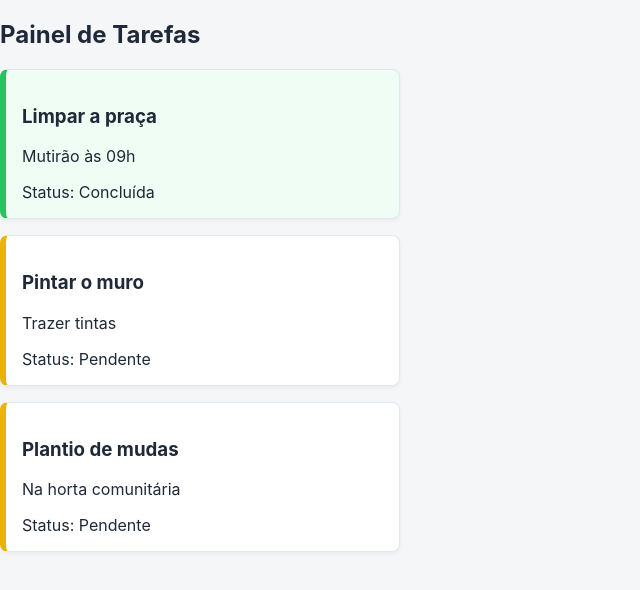
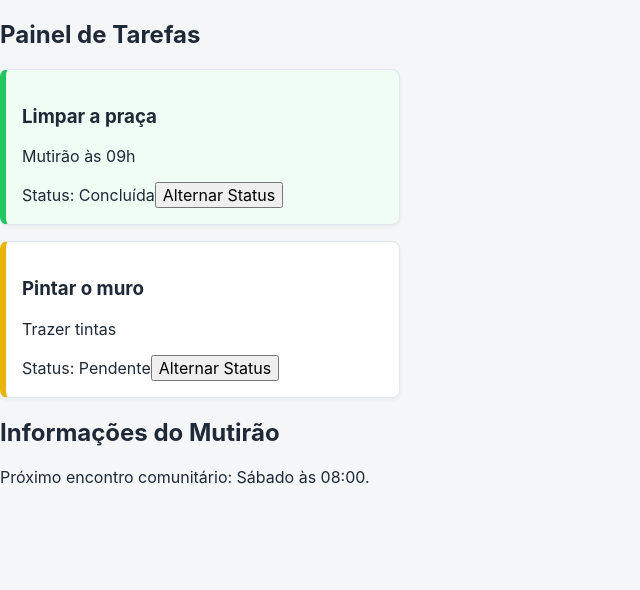
Before and after one commit to fehlyma5/mutirao-do-bairro, a React (Vite) app: page / in a window 1280 px wide. Shown: the top 590 px of the page, without its empty margins (0-640 px from the left). Built offline with nearby package versions, Linux system fonts and the light colour scheme.

Commit message:
feat: conecta props callbacks e paineis

```diff
--- a/src/App.jsx
+++ b/src/App.jsx
@@ -1,10 +1,31 @@
 import "./App.css";
+import { useState } from "react";
 import Painel from "./components/Painel";
+import ListaTarefas from "./components/ListaTarefas";
 
 export default function App() {
+  const [tarefas, setTarefas] = useState([
+    { id: "t1", titulo: "Limpar a praça", descricao: "Mutirão às 09h", concluida: true },
+    { id: "t2", titulo: "Pintar o muro", descricao: "Trazer tintas", concluida: false },
+  ]);
+
+  const handleAlternarStatus = (id) => {
+    setTarefas((prev) =>
+      prev.map((t) => (t.id === id ? { ...t, concluida: !t.concluida } : t))
+    );
+  };
+
   return (
-    <div>
-      <Painel />
+    <div className="app-container">
+      {/* Painel 1: Renderiza a lista de tarefas */}
+      <Painel titulo="Painel de Tarefas">
+        <ListaTarefas tarefas={tarefas} onAlternarStatus={handleAlternarStatus} />
+      </Painel>
+
+      {/* Painel 2: Reutilizado com conteúdo diferente */}
+      <Painel titulo="Informações do Mutirão">
+        <p>Próximo encontro comunitário: Sábado às 08:00.</p>
+      </Painel>
     </div>
   );
 }
--- a/src/components/CartaoTarefa.jsx
+++ b/src/components/CartaoTarefa.jsx
@@ -1,9 +1,14 @@
-export default function CartaoTarefa({ tarefa }) {
+export default function CartaoTarefa({ tarefa, onAlternarStatus }) {
   return (
     <article className={`cartao ${tarefa.concluida ? "concluida" : "pendente"}`}>
       <h3>{tarefa.titulo}</h3>
       <p>{tarefa.descricao}</p>
       <span>Status: {tarefa.concluida ? "Concluída" : "Pendente"}</span>
+
+      {/* Ação nasce aqui e chama o callback via arrow function */}
+      <button type="button" onClick={() => onAlternarStatus(tarefa.id)}>
+        Alternar Status
+      </button>
     </article>
   );
 }
--- a/src/components/ListaTarefas.jsx
+++ b/src/components/ListaTarefas.jsx
@@ -1,6 +1,6 @@
 import CartaoTarefa from "./CartaoTarefa";
 
-export default function ListaTarefas({ tarefas }) {
+export default function ListaTarefas({ tarefas, onAlternarStatus }) {
   if (!tarefas || tarefas.length === 0) {
     return <p className="mensagem-vazia">Nenhuma tarefa encontrada.</p>;
   }
@@ -8,7 +8,11 @@ export default function ListaTarefas({ tarefas }) {
   return (
     <section className="lista-tarefas">
       {tarefas.map((tarefa) => (
-        <CartaoTarefa key={tarefa.id} tarefa={tarefa} />
+        <CartaoTarefa
+          key={tarefa.id}
+          tarefa={tarefa}
+          onAlternarStatus={onAlternarStatus}
+        />
       ))}
     </section>
   );
--- a/src/components/Painel.jsx
+++ b/src/components/Painel.jsx
@@ -1,16 +1,10 @@
 import ListaTarefas from "./ListaTarefas";
 
-export default function Painel() {
-  const tarefasExemplo = [
-    { id: "t1", titulo: "Limpar a praça", descricao: "Mutirão às 09h", concluida: true },
-    { id: "t2", titulo: "Pintar o muro", descricao: "Trazer tintas", concluida: false },
-    { id: "t3", titulo: "Plantio de mudas", descricao: "Na horta comunitária", concluida: false }
-  ];
-
+export default function Painel({ titulo, children }) {
   return (
-    <main>
-      <h2>Painel de Tarefas</h2>
-      <ListaTarefas tarefas={tarefasExemplo} />
+    <main className="painel">
+      <h2>{titulo}</h2>
+      {children}
     </main>
   );
 }
```
